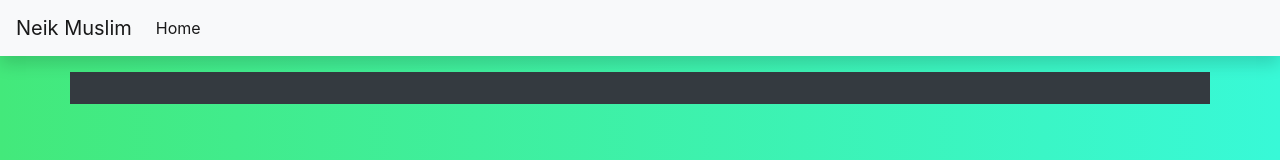
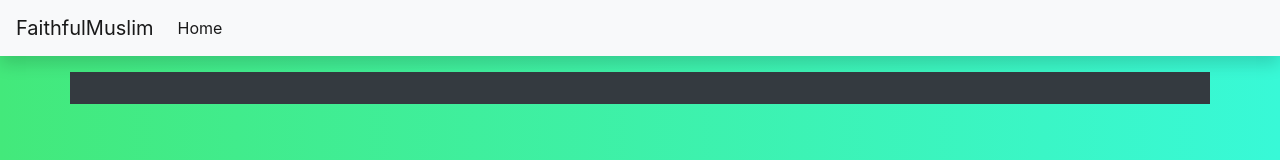
Before and after one commit to FardinKhan5/FaithfulMuslim, a plain HTML site: page page.html in a window 1280 px wide. Shown: the top 160 px of the page. Drawn offline with nearby package versions, Linux system fonts and the light colour scheme; no server answers.

Commit message:
Update page.html

```diff
--- a/page.html
+++ b/page.html
@@ -12,7 +12,7 @@
 <link rel="preconnect" href="https://fonts.gstatic.com" crossorigin>
 <link href="https://fonts.googleapis.com/css2?family=Noto+Sans+Arabic:wght@200&family=Poppins&family=Roboto+Condensed&display=swap" rel="stylesheet">
 
-    <title>Neik Muslim</title>
+    <title>FaithfulMuslim</title>
     <style>
         body{
             background-image: linear-gradient(to right, #43e97b 0%, #38f9d7 100%);
@@ -26,7 +26,7 @@
         <span class="navbar-brand mb-0 h1">Nek Muslim</span>
     </nav> -->
     <nav class="navbar navbar-expand-lg navbar-light bg-light shadow">
-      <a class="navbar-brand" href=".">Neik Muslim</a>
+      <a class="navbar-brand" href=".">FaithfulMuslim</a>
       <button class="navbar-toggler" type="button" data-toggle="collapse" data-target="#navbarSupportedContent" aria-controls="navbarSupportedContent" aria-expanded="false" aria-label="Toggle navigation">
         <span class="navbar-toggler-icon"></span>
       </button>
```
